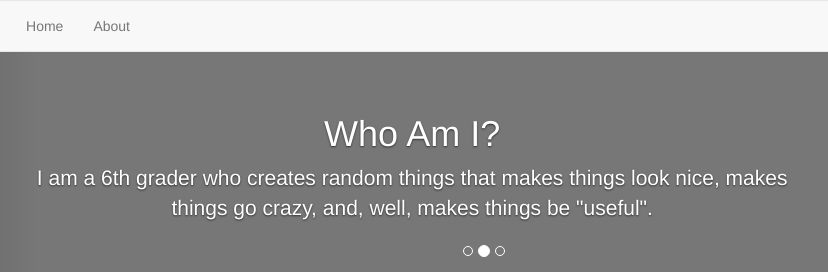
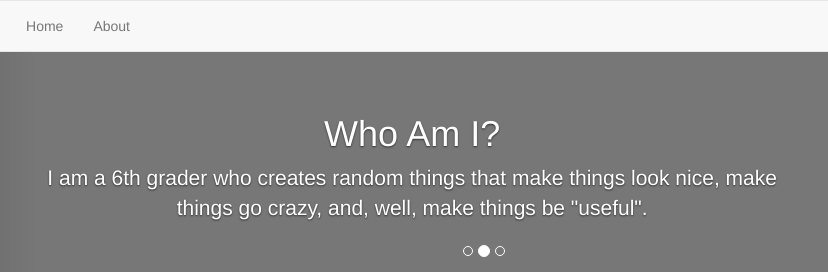
Before and after one commit to ElijahChat/ElijahChat-Website, a plain HTML site: page index.html in a window 1280 px wide. Shown: the top 272 px of the page, 156-984 px from the left. Drawn offline with nearby package versions, Linux system fonts and the light colour scheme.

Commit message:
un-fixed issues

```diff
--- a/index.html
+++ b/index.html
@@ -39,7 +39,7 @@
       <div class="container">
         <div class="carousel-caption">
           <h1>Who Am I?</h1>
-          <p>I am a 6th grader who creates random things that makes things look nice, makes things go crazy, and, well, makes things be "useful".</p>
+          <p>I am a 6th grader who creates random things that make things look nice, make things go crazy, and, well, make things be "useful".</p>
         </div>
       </div>
     </div>
```
